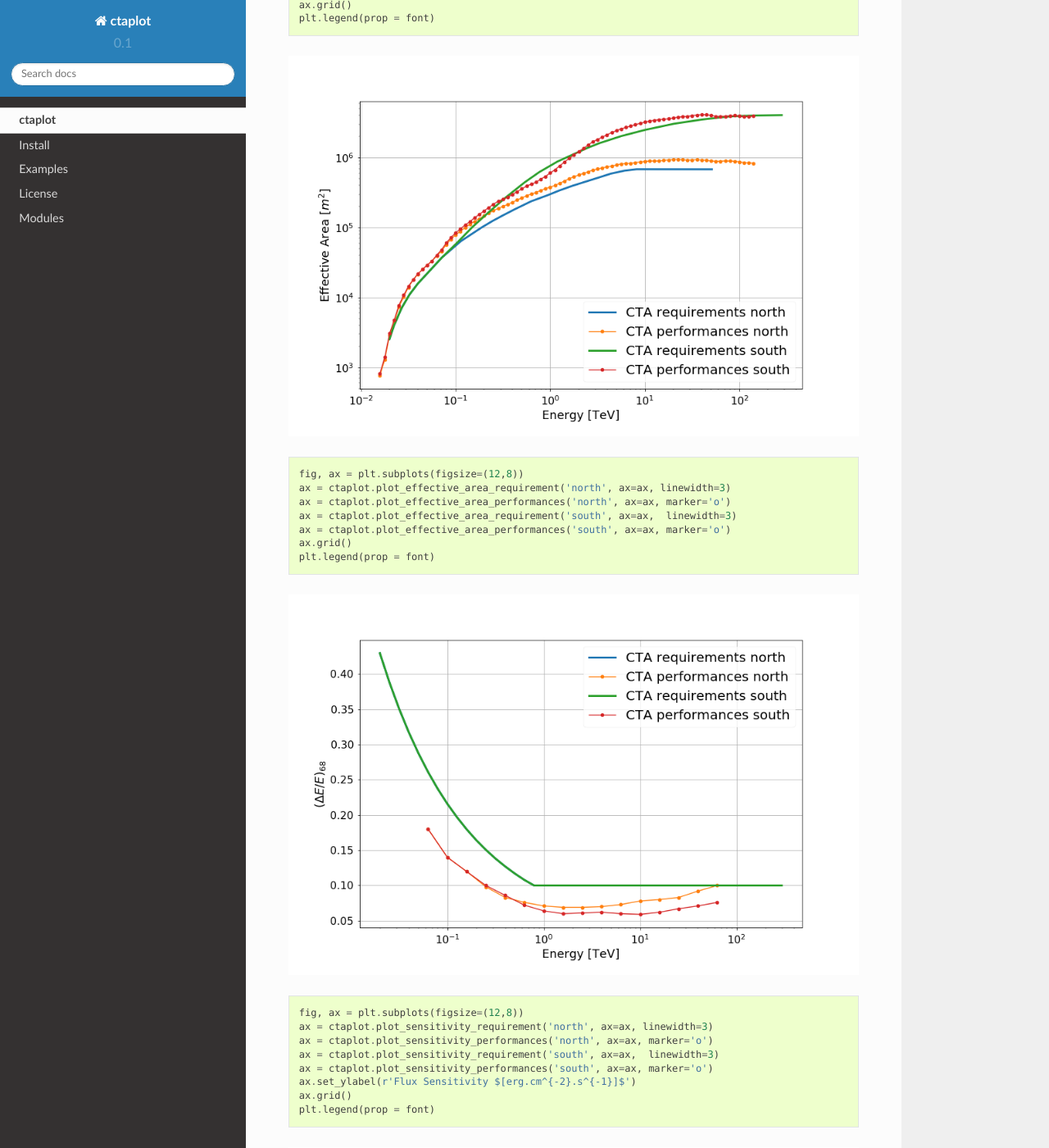
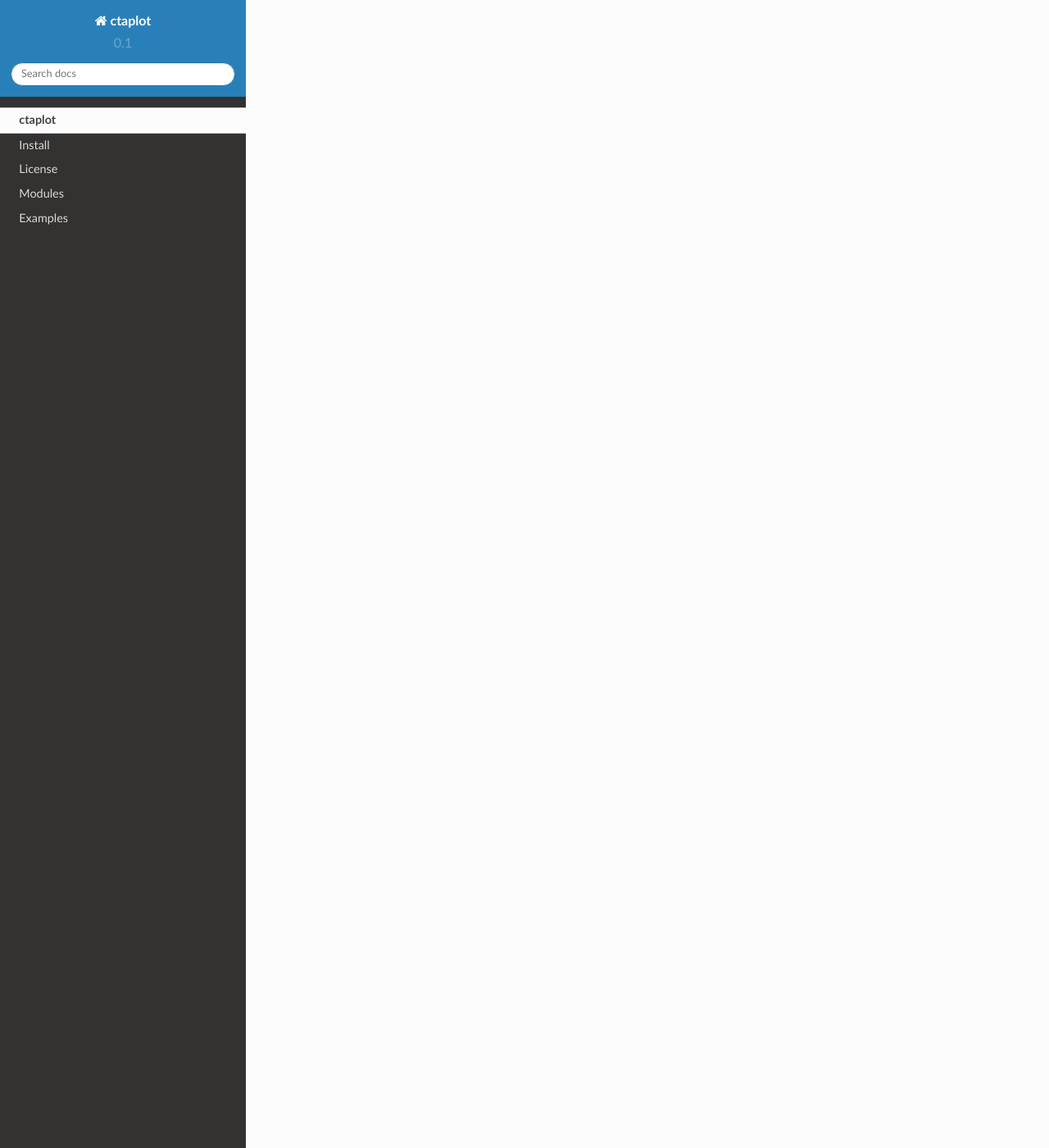
Before and after one commit to cta-observatory/ctaplot, a Sphinx documentation site: the page built from docs/README.rst, in a window 1280 px wide and 1400 px high, scrolled down 1872 px. Shown: the whole window at 82% size. Built offline with Sphinx 7.4.7 and the Read the Docs theme 2.0.0, drawn with Linux system fonts in a browser that asks for light colours; formulas are drawn with MathJax 3; pages that are not in the unit, such as notebooks, are missing from menus; some of the changed text lies outside the part shown.

```diff
--- a/README.rst
+++ b/README.rst
@@ -47,65 +50,3 @@ To install, get in ctaplot main directory and type:
 .. code-block:: bash
 
    python setup.py install
-
-----
-
-Examples
---------
-
-.. code-block:: python
-
-    fig, ax = plt.subplots(figsize=(12,8))
-    ax = ctaplot.plot_angular_res_requirement('north', ax=ax, linewidth=3)
-    ax = ctaplot.plot_angular_res_cta_performance('north', ax=ax, marker='o')
-    ax = ctaplot.plot_angular_res_requirement('south', ax=ax,  linewidth=3)
-    ax = ctaplot.plot_angular_res_cta_performance('south', ax=ax, marker='o')
-    ax.grid()
-    plt.legend(prop = font)
-
-.. image:: share/images/CTA_angular_resolution.png
-   :target: share/images/CTA_angular_resolution.png
-   :alt: CTA angular resolution
-
-.. code-block:: python
-
-    fig, ax = plt.subplots(figsize=(12,8))
-    ax = ctaplot.plot_energy_resolution_requirements('north', ax=ax, linewidth=3)
-    ax = ctaplot.plot_energy_resolution_cta_performances('north', ax=ax, marker='o')
-    ax = ctaplot.plot_energy_resolution_requirements('south', ax=ax,  linewidth=3)
-    ax = ctaplot.plot_energy_resolution_cta_performances('south', ax=ax, marker='o')
-    ax.grid()
-    plt.legend(prop = font)
-
-.. image:: share/images/CTA_effective_area.png
-   :target: share/images/CTA_effective_area.png
-   :alt: CTA effective area
-
-.. code-block:: python
-
-    fig, ax = plt.subplots(figsize=(12,8))
-    ax = ctaplot.plot_effective_area_requirement('north', ax=ax, linewidth=3)
-    ax = ctaplot.plot_effective_area_performances('north', ax=ax, marker='o')
-    ax = ctaplot.plot_effective_area_requirement('south', ax=ax,  linewidth=3)
-    ax = ctaplot.plot_effective_area_performances('south', ax=ax, marker='o')
-    ax.grid()
-    plt.legend(prop = font)
-
-.. image:: share/images/CTA_energy_resolution.png
-   :target: share/images/CTA_energy_resolution.png
-   :alt: CTA energy resolution
-
-.. code-block:: python
-
-    fig, ax = plt.subplots(figsize=(12,8))
-    ax = ctaplot.plot_sensitivity_requirement('north', ax=ax, linewidth=3)
-    ax = ctaplot.plot_sensitivity_performances('north', ax=ax, marker='o')
-    ax = ctaplot.plot_sensitivity_requirement('south', ax=ax,  linewidth=3)
-    ax = ctaplot.plot_sensitivity_performances('south', ax=ax, marker='o')
-    ax.set_ylabel(r'Flux Sensitivity $[erg.cm^{-2}.s^{-1}]$')
-    ax.grid()
-    plt.legend(prop = font)
-
-.. image:: share/images/CTA_sensitivity.png
-   :target: share/images/CTA_sensitivity.png
-   :alt: CTA sensitivity
--- a/docs/conf.py
+++ b/docs/conf.py
@@ -14,8 +14,14 @@
 #
 import os
 import sys
+import shutil
+
 sys.path.insert(0, os.path.abspath('..'))
-
+notebooks_dir = '../examples/notebooks/'
+if not os.path.exists('notebooks'):
+    os.mkdir('notebooks')
+[shutil.copy(notebooks_dir + file, 'notebooks')
+ for file in os.listdir(notebooks_dir) if file.endswith('.ipynb')]
 
 # -- Project information -----------------------------------------------------
 
@@ -45,6 +51,7 @@ extensions = [
     'sphinx.ext.imgmath',
     'sphinx.ext.githubpages',
     'sphinx.ext.napoleon',
+    'nbsphinx',
 ]
 
 # Add any paths that contain templates here, relative to this directory.
```
Also changed, not shown: other parts of README.rst (+3 -0 lines), docs/examples.rst (added, +8 -0 lines), docs/index.rst (+1 -6 lines), docs/share/images/CTA_angular_resolution.png (deleted), docs/share/images/CTA_effective_area.png (deleted), docs/share/images/CTA_energy_resolution.png (deleted), docs/share/images/CTA_sensitivity.png (deleted).
